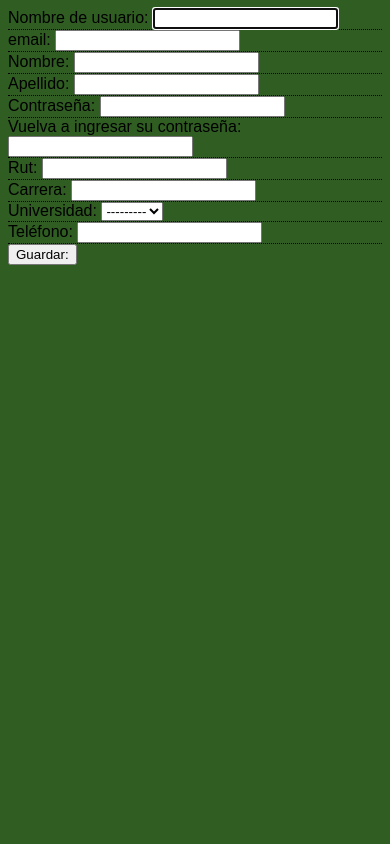
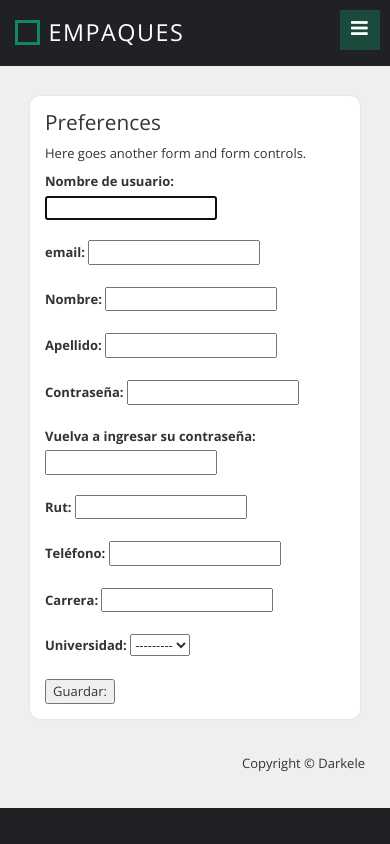
Before and after one commit to NicolasITC/Sistema_de_gestion_AESIRD, a Django app: page /accounts/registrate in a window 390 px wide. Run offline with Django 3.2, Linux system fonts and the light colour scheme; the visitor is signed in with stand-in values (Sample User, id 1); data that the repository does not hold is empty; some libraries are stand-ins or nearby versions.

Commit message:
Cambios en formulario de registro
Se ajustó formulario de registro para que siga la estructura de la base utilizada en el resto de la pagina

```diff
--- a/SGAESIRD/EMPAQUES/templates/registration/registrate.html
+++ b/SGAESIRD/EMPAQUES/templates/registration/registrate.html
@@ -1,4 +1,4 @@
-{% extends 'base.html' %}
+{% extends 'EMPAQUES/estructura.html' %}
 {% load static %}
 
 
@@ -6,18 +6,29 @@
     <link rel="stylesheet" href="{% static 'css/registrate.css' %}">
 {% endblock %}
 
-{% block title %}Registrar usuario{% endblock %}
+
+{% block barra_lateral %}
+    <li><a href="{% url 'home' %}" ><i class="fa fa-home fa-fw"></i>Inicio</a></li>
+    <li><a href="{% url 'turnos' 0 %}" ><i class="fa fa-bar-chart fa-fw"></i>Turnos</a></li>
+    <li><a href="data-visualization.html" class="active"><i class="fa fa-database fa-fw"></i>Administracion</a></li>
+    <li><a href="{% url 'logout' %}"><i class="fa fa-eject fa-fw"></i>Desconectar</a></li>
+{% endblock %}
+
 
 {% block content %}
+<div class="templatemo-content col-1 light-gray-bg">
+<div class="templatemo-content-container">
+    <div class="templatemo-content-widget white-bg">
+        <h2 class="margin-bottom-10">Preferences</h2>
+        <p>Here goes another form and form controls.</p>
+        <form method="POST" action="index.html" class="templatemo-login-form" enctype="multipart/form-data">
 
-<div>
-    <form method="POST" >
         {% csrf_token %}
         {{ form_account.non_field_errors }}
         {{ form_usuario.non_field_errors }}
 
-
-        <div class="tooltip">
+        <div class="row form-group">
+        <div class="col-lg-6 col-md-6 form-group">
                 <label for="{{ form_account.username.id_for_label }}">Nombre de usuario:</label>
                 {{ form_account.username }}
                 {% if form_account.username.errors %}
@@ -29,8 +40,7 @@
                 {% endif %}
 
         </div>
-
-        <div class="tooltip">
+        <div class="col-lg-6 col-md-6 form-group">
                 <label for="{{ form_account.email.id_for_label }}">email:</label>
                 {{ form_account.email }}
                 {% if form_account.email.errors %}
@@ -41,7 +51,10 @@
                     {% endfor %}
                 {% endif %}
         </div>
-        <div class="tooltip">
+        </div>
+
+        <div class="row form-group">
+        <div class="col-lg-6 col-md-6 form-group">
                 <label for="{{ form_account.first_name.id_for_label }}">Nombre:</label>
                 {{ form_account.first_name }}
                 {% if form_account.first_name.errors %}
@@ -52,7 +65,7 @@
                     {% endfor %}
                 {% endif %}
         </div>
-        <div class="tooltip">
+        <div class="col-lg-6 col-md-6 form-group">
                 <label for="{{ form_account.last_name.id_for_label }}">Apellido:</label>
                 {{ form_account.last_name }}
                 {% if form_account.last_name.errors %}
@@ -63,7 +76,10 @@
                     {% endfor %}
                 {% endif %}
         </div>
-        <div class="tooltip">
+        </div>
+
+        <div class="row form-group">
+        <div class="col-lg-6 col-md-6 form-group">
                 <label for="{{ form_account.password1.id_for_label }}">Contraseña:</label>
                 {{ form_account.password1 }}
                 {% if form_account.password1.errors %}
@@ -74,7 +90,7 @@
                     {% endfor %}
                 {% endif %}
         </div>
-        <div class="tooltip">
+        <div class="col-lg-6 col-md-6 form-group">
 
                 <label for="{{ form_account.password2.id_for_label }}">Vuelva a ingresar su contraseña:</label>
                 {{ form_account.password2 }}
@@ -86,7 +102,10 @@
                     {% endfor %}
                 {% endif %}
         </div>
-        <div class="tooltip">
+        </div>
+
+        <div class="row form-group">
+        <div class="col-lg-6 col-md-6 form-group">
                 <label for="{{ form_usuario.rut.id_for_label }}">Rut:</label>
                 {{ form_usuario.rut }}
                 {% if form_usuario.rut.errors %}
@@ -97,9 +116,24 @@
                     {% endfor %}
                 {% endif %}
         </div>
-        <div class="tooltip">
+        <div class="col-lg-6 col-md-6 form-group">
+                <label for="{{ form_usuario.telefono.id_for_label }}">Teléfono:</label>
+                {{ form_usuario.telefono }}
+                {% if form_usuario.telefono.errors %}
+                    {% for error in form_usuario.telefono.errors %}
+                    <span class="tooltiptext">
+                        {{ error|escape }}
+                    </span>
+                    {% endfor %}
+                {% endif %}
+        </div>
+        </div>
+
+        <div class="row form-group">
+        <div class="col-lg-6 col-md-6 form-group">
                 <label for="{{ form_usuario.carrera.id_for_label }}">Carrera:</label>
                 {{ form_usuario.carrera }}
+
                 {% if form_usuario.carrera.errors %}
                     {% for error in form_usuario.carrera.errors %}
                     <span class="tooltiptext">
@@ -108,7 +142,7 @@
                     {% endfor %}
                 {% endif %}
         </div>
-        <div class="tooltip">
+        <div class="col-lg-6 col-md-6 form-group">
                 <label for="{{ form_usuario.universidad.id_for_label }}">Universidad:</label>
                 {{ form_usuario.universidad }}
                 {% if form_usuario.universidad.errors %}
@@ -119,21 +153,13 @@
                     {% endfor %}
                 {% endif %}
         </div>
-        <div class="tooltip">
-                <label for="{{ form_usuario.telefono.id_for_label }}">Teléfono:</label>
-                {{ form_usuario.telefono }}
-                {% if form_usuario.telefono.errors %}
-                    {% for error in form_usuario.telefono.errors %}
-                    <span class="tooltiptext">
-                        {{ error|escape }}
-                    </span>
-                    {% endfor %}
-                {% endif %}
         </div>
+
         <td>
             <button align="center" type="submit"><span>Guardar:</span></button>
         </td>
     </form>
 </div>
+</div>
 
 {% endblock content %}
```
Also changed, not shown: SGAESIRD/EMPAQUES/templates/turnos.html (+7 -0 lines).
